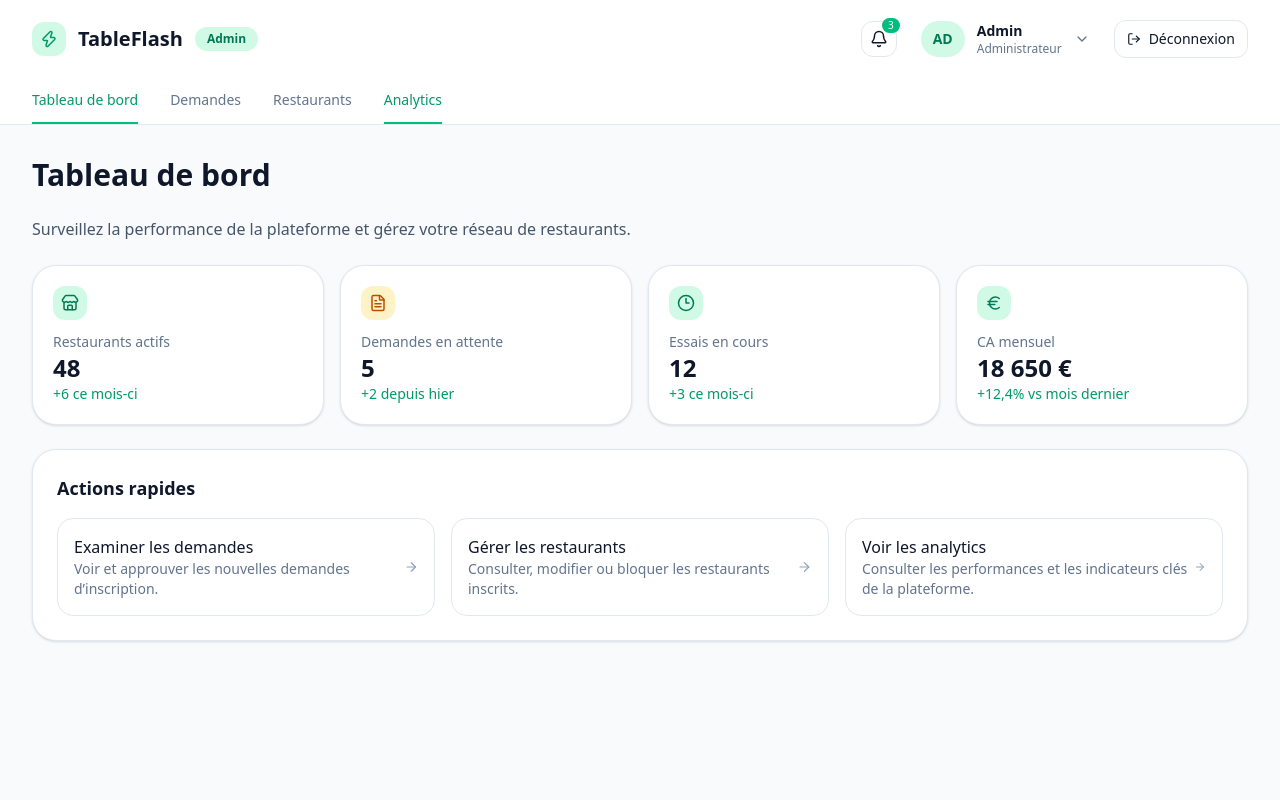
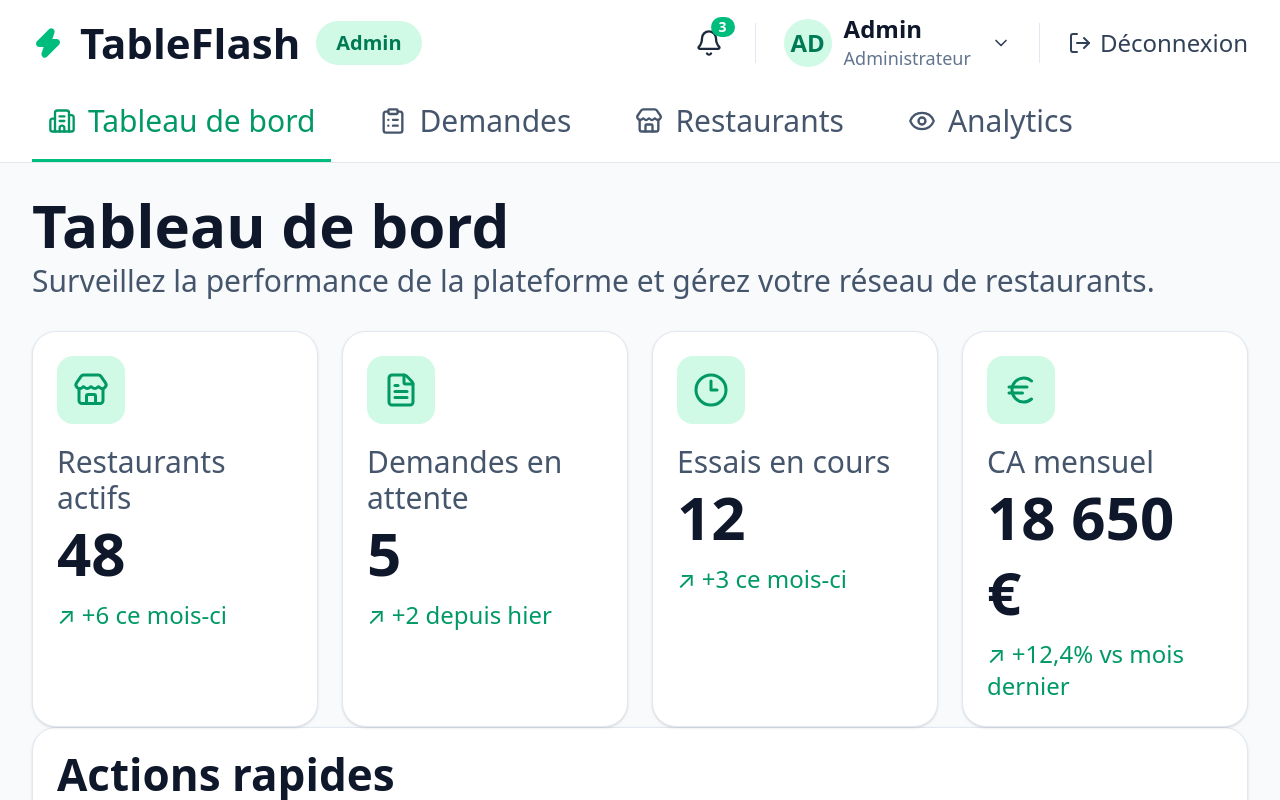
Before and after one commit to Loco66666/tableflash-final, a Next.js app: page /admin in a window 1280 px wide. Shown: the top 800 px of the page. Built offline with nearby package versions, Linux system fonts and the light colour scheme.

Commit message:
Refonte UI admin alignée aux maquettes de référence

```diff
--- a/src/app/admin/page.tsx
+++ b/src/app/admin/page.tsx
@@ -1,15 +1,18 @@
 import Link from "next/link";
-import { AdminShell } from "@/components/admin/AdminShell";
 import { ArrowRight, Clock3, Euro, FileText, Store } from "lucide-react";
+import { AdminPanel, AdminShell } from "@/components/admin/AdminUI";
+
+const kpis = [
+  ["Restaurants actifs", "48", "+6 ce mois-ci", Store],
+  ["Demandes en attente", "5", "+2 depuis hier", FileText],
+  ["Essais en cours", "12", "+3 ce mois-ci", Clock3],
+  ["CA mensuel", "18 650 €", "+12,4% vs mois dernier", Euro],
+] as const;
 
 export default function AdminDashboardPage() {
-  return <AdminShell><h1 className="text-3xl font-semibold">Tableau de bord</h1><p className="text-slate-600">Surveillez la performance de la plateforme et gérez votre réseau de restaurants.</p>
-    <section className="grid grid-cols-1 gap-4 md:grid-cols-2 xl:grid-cols-4">{[
-      ["Restaurants actifs", "48", "+6 ce mois-ci", Store, "bg-emerald-100 text-emerald-700"],
-      ["Demandes en attente", "5", "+2 depuis hier", FileText, "bg-amber-100 text-amber-700"],
-      ["Essais en cours", "12", "+3 ce mois-ci", Clock3, "bg-emerald-100 text-emerald-700"],
-      ["CA mensuel", "18 650 €", "+12,4% vs mois dernier", Euro, "bg-emerald-100 text-emerald-700"],
-    ].map(([t,v,s,I,c])=><div key={String(t)} className="rounded-3xl border border-slate-200 bg-white p-5 shadow-sm"><div className={`mb-3 inline-flex rounded-xl p-2 ${c}`}><I size={18}/></div><p className="text-sm text-slate-500">{String(t)}</p><p className="text-2xl font-semibold">{String(v)}</p><p className="text-sm text-emerald-600">{String(s)}</p></div>)}</section>
-    <section className="rounded-3xl border border-slate-200 bg-white p-6 shadow-sm"><h2 className="mb-4 text-lg font-semibold">Actions rapides</h2><div className="grid gap-4 md:grid-cols-3">{[["Examiner les demandes","Voir et approuver les nouvelles demandes d’inscription.","/admin/requests"],["Gérer les restaurants","Consulter, modifier ou bloquer les restaurants inscrits.","/admin/restaurants"],["Voir les analytics","Consulter les performances et les indicateurs clés de la plateforme.","/admin"]].map(([t,d,h])=><Link href={String(h)} key={String(t)} className="flex items-center justify-between rounded-2xl border border-slate-200 p-4 hover:bg-slate-50"><div><p className="font-medium">{String(t)}</p><p className="text-sm text-slate-500">{String(d)}</p></div><ArrowRight size={16} className="text-slate-400"/></Link>)}</div></section>
+  return <AdminShell><h1 className="text-6xl font-semibold">Tableau de bord</h1><p className="mt-2 text-3xl text-slate-600">Surveillez la performance de la plateforme et gérez votre réseau de restaurants.</p>
+    <div className="mt-8 grid grid-cols-4 gap-6">{kpis.map(([t,v,s,I])=><div key={t} className="rounded-3xl border border-slate-200 bg-white p-6 shadow-sm"><div className="mb-5 inline-flex rounded-2xl bg-emerald-100 p-4 text-emerald-600"><I className="h-9 w-9"/></div><p className="text-3xl text-slate-600">{t}</p><p className="text-6xl font-semibold leading-tight">{v}</p><p className="mt-2 text-2xl text-emerald-600">↗ {s}</p></div>)}</div>
+    <AdminPanel title="Actions rapides"><div className="grid grid-cols-3 gap-4">{[["Examiner les demandes","/admin/requests"],["Gérer les restaurants","/admin/restaurants"],["Voir les analytics","/admin"]].map(([t,h])=><Link key={t} href={h} className="flex items-center justify-between rounded-2xl border border-slate-200 p-5"><p className="text-4xl font-semibold">{t}</p><ArrowRight className="h-7 w-7"/></Link>)}</div></AdminPanel>
+    <div className="mt-6 grid grid-cols-2 gap-6"><AdminPanel title="Dernières activités" right={<button className="text-emerald-600 text-2xl">Voir tout</button>}><div className="space-y-4 text-2xl"><p>Vous avez approuvé la demande de “Le Bistronome”</p><p>Nouvelle demande reçue de “Chez Marius”</p><p>Le restaurant “La Table Verte” a été activé</p><p>125 scans de QR enregistrés aujourd’hui</p><p>Le restaurant “Old Café” a été bloqué</p></div></AdminPanel><AdminPanel title="État de la plateforme"><div className="space-y-3 text-2xl"><p>Restaurants actifs 48</p><p>En attente d’approbation 5</p><p>Activité QR aujourd’hui 125</p></div><div className="mt-6 grid grid-cols-3 gap-2 border-t pt-4 text-2xl"><p>Taux d’activation<br/><span className="text-5xl font-semibold">96%</span></p><p>Temps de réponse moyen<br/><span className="text-5xl font-semibold">2h 18m</span></p><p>Taux de complétion des profils<br/><span className="text-5xl font-semibold">89%</span></p></div></AdminPanel></div>
   </AdminShell>;
 }
--- a/src/app/admin/requests/page.tsx
+++ b/src/app/admin/requests/page.tsx
@@ -1,6 +1,6 @@
 "use client";
 import { useState } from "react";
-import { AdminShell } from "@/components/admin/AdminShell";
+import { AdminShell } from "@/components/admin/AdminUI";
 import { adminRequests } from "@/lib/admin-data";
 
 export default function AdminRequestsPage() {
--- a/src/app/admin/restaurants/[id]/page.tsx
+++ b/src/app/admin/restaurants/[id]/page.tsx
@@ -1,7 +1,7 @@
 "use client";
 import Link from "next/link";
 import { useParams } from "next/navigation";
-import { AdminShell } from "@/components/admin/AdminShell";
+import { AdminShell } from "@/components/admin/AdminUI";
 import { adminRestaurants } from "@/lib/admin-data";
 
 export default function RestaurantDetailPage() {
--- a/src/app/admin/restaurants/page.tsx
+++ b/src/app/admin/restaurants/page.tsx
@@ -1,7 +1,7 @@
 "use client";
 import Link from "next/link";
 import { useMemo, useState } from "react";
-import { AdminShell } from "@/components/admin/AdminShell";
+import { AdminShell } from "@/components/admin/AdminUI";
 import { adminRestaurants } from "@/lib/admin-data";
 
 export default function AdminRestaurantsPage() {
--- /dev/null
+++ b/src/components/admin/AdminUI.tsx
@@ -0,0 +1,88 @@
+"use client";
+
+import Link from "next/link";
+import { usePathname } from "next/navigation";
+import {
+  Bell,
+  Building2,
+  ChevronDown,
+  Circle,
+  ClipboardList,
+  Eye,
+  LogOut,
+  Store,
+  Zap,
+} from "lucide-react";
+import type { ReactNode } from "react";
+
+const navItems = [
+  { href: "/admin", label: "Tableau de bord", icon: Building2 },
+  { href: "/admin/requests", label: "Demandes", icon: ClipboardList },
+  { href: "/admin/restaurants", label: "Restaurants", icon: Store },
+  { href: "/admin", label: "Analytics", icon: Eye },
+];
+
+export function AdminShell({ children }: { children: ReactNode }) {
+  const pathname = usePathname();
+
+  return (
+    <div className="min-h-screen bg-[#f8fafc] text-slate-900">
+      <header className="border-b border-slate-200 bg-white">
+        <div className="mx-auto flex h-[86px] w-full max-w-[1512px] items-center justify-between px-8">
+          <div className="flex items-center gap-4">
+            <Zap className="h-8 w-8 fill-emerald-500 text-emerald-500" />
+            <p className="text-[42px] font-semibold leading-none">TableFlash</p>
+            <span className="rounded-full bg-emerald-100 px-5 py-2 text-xl font-semibold text-emerald-700">Admin</span>
+          </div>
+          <div className="flex items-center gap-7">
+            <button className="relative p-1" aria-label="Notifications">
+              <Bell className="h-7 w-7 text-slate-800" />
+              <span className="absolute -right-2 -top-2 rounded-full bg-emerald-500 px-2 text-sm font-semibold text-white">3</span>
+            </button>
+            <div className="h-10 border-l border-slate-200" />
+            <div className="flex items-center gap-3">
+              <span className="grid h-12 w-12 place-items-center rounded-full bg-emerald-100 text-2xl font-semibold text-emerald-700">AD</span>
+              <div>
+                <p className="text-2xl font-semibold leading-tight">Admin</p>
+                <p className="text-lg text-slate-500">Administrateur</p>
+              </div>
+              <ChevronDown className="ml-2 h-5 w-5 text-slate-700" />
+            </div>
+            <div className="h-10 border-l border-slate-200" />
+            <button className="inline-flex items-center gap-2 text-2xl text-slate-700">
+              <LogOut className="h-6 w-6" />Déconnexion
+            </button>
+          </div>
+        </div>
+
+        <nav className="mx-auto flex h-[76px] w-full max-w-[1512px] items-end gap-8 px-8">
+          {navItems.map((item) => {
+            const active = item.label === "Analytics" ? false : item.href === "/admin" ? pathname === "/admin" : pathname.startsWith(item.href);
+            const Icon = item.icon;
+            return (
+              <Link key={item.label} href={item.href} className={`flex items-center gap-3 border-b-[3px] px-4 pb-4 pt-3 text-[30px] font-medium ${active ? "border-emerald-500 text-emerald-600" : "border-transparent text-slate-600"}`}>
+                <Icon className="h-7 w-7" />
+                {item.label}
+              </Link>
+            );
+          })}
+        </nav>
+      </header>
+      <main className="mx-auto w-full max-w-[1512px] px-8 py-8">{children}</main>
+    </div>
+  );
+}
+
+export function AdminPanel({ title, right, children }: { title?: string; right?: ReactNode; children: ReactNode }) {
+  return <section className="rounded-3xl border border-slate-200 bg-white p-6 shadow-sm">{(title || right) && <div className="mb-4 flex items-center justify-between">{title ? <h2 className="text-[44px] font-semibold leading-none">{title}</h2> : <span />} {right}</div>}{children}</section>;
+}
+
+export function AdminBadge({ label, tone = "emerald" }: { label: string; tone?: "emerald" | "amber" | "red" | "blue" }) {
+  const tones = {
+    emerald: "bg-emerald-100 text-emerald-700",
+    amber: "bg-amber-100 text-amber-700",
+    red: "bg-red-100 text-red-600",
+    blue: "bg-indigo-100 text-indigo-600",
+  };
+  return <span className={`inline-flex items-center gap-2 rounded-full px-3 py-1 text-lg font-medium ${tones[tone]}`}><Circle className="h-3 w-3 fill-current" />{label}</span>;
+}
```
